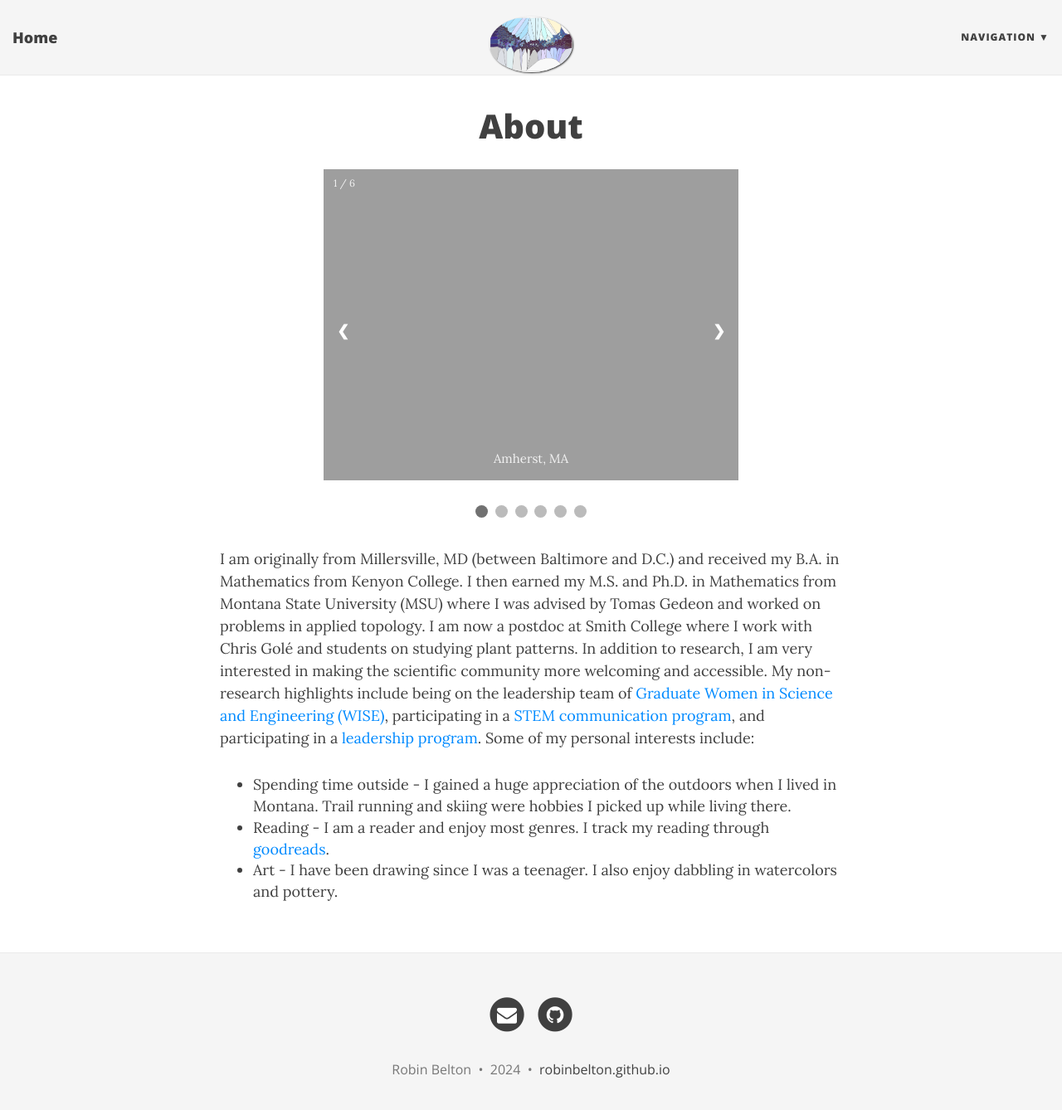
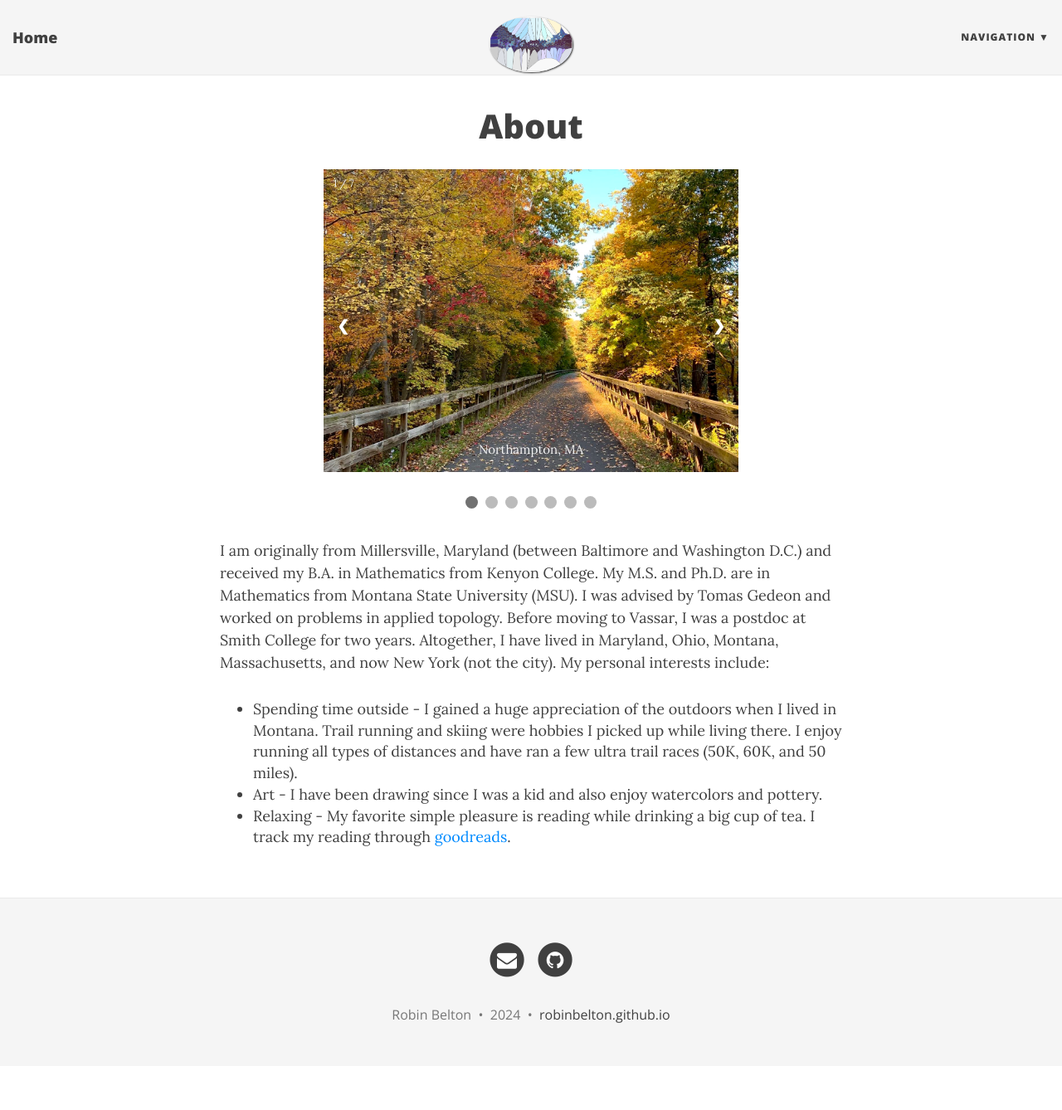
Before and after one commit to robinbelton/robinbelton.github.io, a Jekyll site: the page built from about.html, in a window 1280 px wide and 1351 px high. Shown: the top 1338 px of the window at 83% size. Built offline with Jekyll 4.4.1, drawn with Linux system fonts in a browser that asks for light colours; nearby versions of some CDN libraries.

Commit message:
Edit about page

```diff
--- a/about.html
+++ b/about.html
@@ -110,39 +110,45 @@
 <div class="slideshow-container">
 
     <div class="mySlides fade">
-      <div class="numbertext">1 / 6</div>
-      <img src="https://robinbelton.github.io/northeast.jpg" style="width:100%">
-      <div class="text">Amherst, MA</div>
+      <div class="numbertext">1 / 7</div>
+      <img src="https://robinbelton.github.io/northampton.jpg" style="width:100%">
+      <div class="text">Northampton, MA</div>
     </div>
 
 <div class="mySlides fade">
-  <div class="numbertext">2 / 6</div>
+  <div class="numbertext">2 / 7</div>
   <img src="https://robinbelton.github.io/goats.jpg" style="width:100%">
   <div class="text">Bozeman, MT</div>
 </div>
 
 <div class="mySlides fade">
-  <div class="numbertext">3 / 6</div>
+  <div class="numbertext">3 / 7</div>
   <img src="https://robinbelton.github.io/gambier.JPG" style="width:100%">
   <div class="text">Gambier, OH</div>
 </div>
 
 <div class="mySlides fade">
-  <div class="numbertext">4 / 6</div>
-  <img src="https://robinbelton.github.io/maryland.jpeg" style="width:100%">
-  <div class="text">MD</div>
+  <div class="numbertext">4 / 7</div>
+  <img src="https://robinbelton.github.io/blueheron.JPG" style="width:100%">
+  <div class="text">Woolford, MD</div>
 </div>
 
 <div class="mySlides fade">
-  <div class="numbertext">5 / 6</div>
-  <img src="https://robinbelton.github.io/sphinx.jpg" style="width:100%">
-  <div class="text">Sphinx Mountain, MT</div>
+  <div class="numbertext">5 / 7</div>
+  <img src="https://robinbelton.github.io/chester.jpg" style="width:100%">
+  <div class="text">Chesterfield Gorge, MA</div>
 </div>
 
 <div class="mySlides fade">
-  <div class="numbertext">6 / 6</div>
-  <img src="https://robinbelton.github.io/snow.jpg" style="width:100%">
+  <div class="numbertext">6 / 7</div>
+  <img src="https://robinbelton.github.io/bridger.jpg" style="width:100%">
   <div class="text">Bridger Bowl, MT</div>
+</div>
+
+<div class="mySlides fade">
+  <div class="numbertext">7 / 7</div>
+  <img src="https://robinbelton.github.io/heather.jpg" style="width:100%">
+  <div class="text">Heather Lake, MT</div>
 </div>
 
 <a class="prev" onclick="plusSlides(-1)">❮</a>
@@ -158,6 +164,7 @@
   <span class="dot" onclick="currentSlide(4)"></span>
   <span class="dot" onclick="currentSlide(5)"></span>
   <span class="dot" onclick="currentSlide(6)"></span>
+  <span class="dot" onclick="currentSlide(7)"></span>
 </div>
 
 <script>
@@ -192,10 +199,12 @@
 </body>
 </html>
 
-<p> I am originally from Millersville, MD (between Baltimore and D.C.) and received my B.A. in Mathematics from Kenyon College. I then earned my M.S. and Ph.D. in Mathematics from Montana State University (MSU) where I was advised by Tomas Gedeon and worked on problems in applied topology. I am now a postdoc at Smith College where I work with Chris Gol&eacute; and students on studying plant patterns. In addition to research, I am very interested in making the scientific community more welcoming and accessible. My non-research highlights include being on the leadership team of <a href="https://www.montana.edu/wise/">Graduate Women in Science and Engineering (WISE)</a>, participating in a <a href="https://www.montana.edu/stemstorytellers/index_cohort3.html">STEM communication program</a>, and participating in a<a href="https://www.montana.edu/gradschool/professionaldevelopment/gradcat/grad-leadership-academy.html"> leadership program</a>. Some of my personal interests include: </p>
+<p>
+  I am originally from Millersville, Maryland (between Baltimore and Washington D.C.) and received my B.A. in Mathematics from Kenyon College. My M.S. and Ph.D. are in Mathematics from Montana State University (MSU). I was advised by Tomas Gedeon and worked on problems in applied topology. Before moving to Vassar, I was a postdoc at Smith College for two years. Altogether, I have lived in Maryland, Ohio, Montana, Massachusetts, and now New York (not the city). My personal interests include:
+</p>
 
 <ul>
-<li>Spending time outside - I gained a huge appreciation of the outdoors when I lived in Montana. Trail running and skiing were hobbies I picked up while living there.</li>
-<li>Reading - I am a reader and enjoy most genres. I track my reading through <a href="https://www.goodreads.com/user/show/127850080-robin-belton">goodreads</a>.</li>
-<li>Art - I have been drawing since I was a teenager. I also enjoy dabbling in watercolors and pottery. </li>
+<li> Spending time outside - I gained a huge appreciation of the outdoors when I lived in Montana. Trail running and skiing were hobbies I picked up while living there. I enjoy running all types of distances and have ran a few ultra trail races (50K, 60K, and 50 miles).</li>
+<li>Art - I have been drawing since I was a kid and also enjoy watercolors and pottery. </li>
+<li> Relaxing - My favorite simple pleasure is reading while drinking a big cup of tea. I track my reading through <a href="https://www.goodreads.com/user/show/127850080-robin-belton">goodreads</a>.</li>
 </ul>
```
